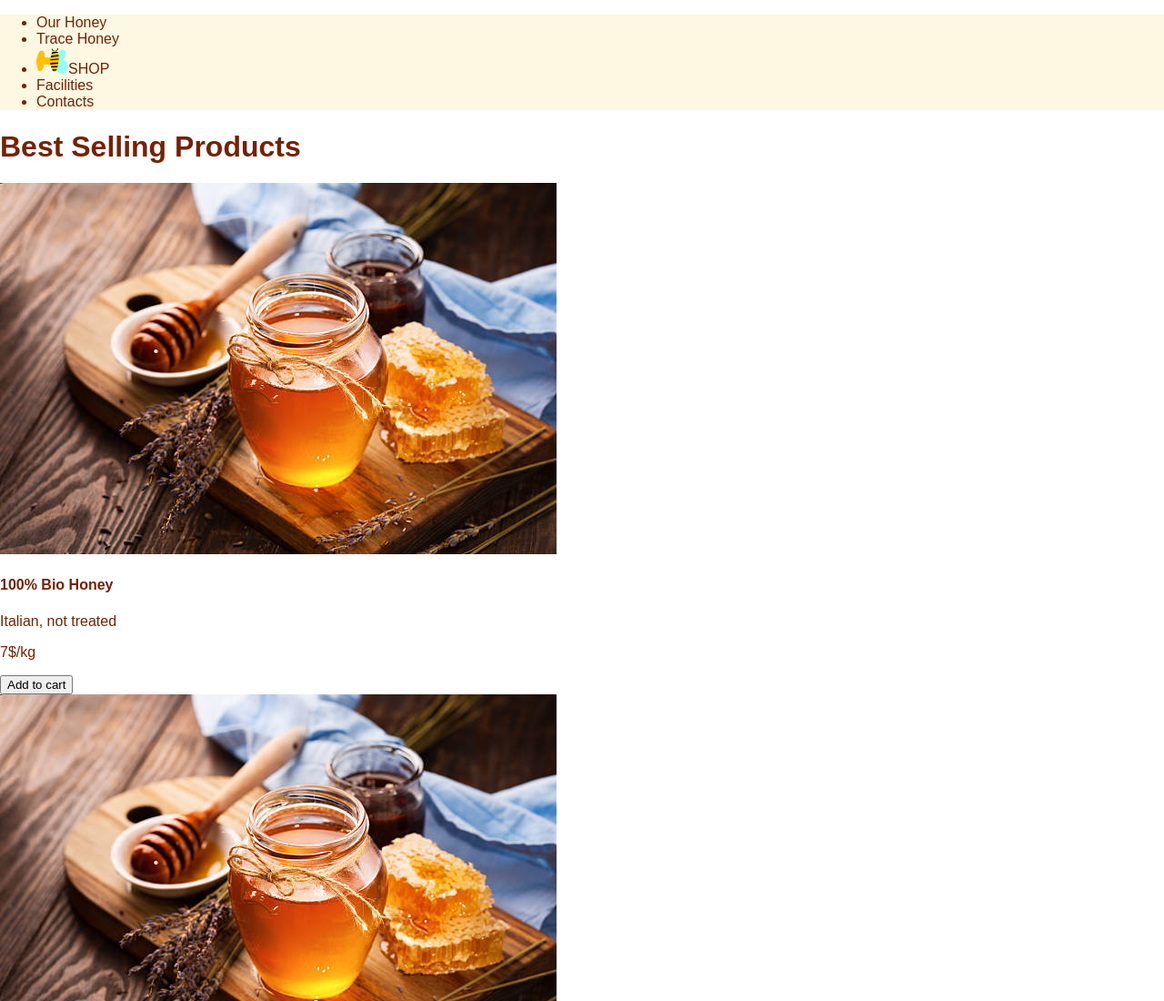
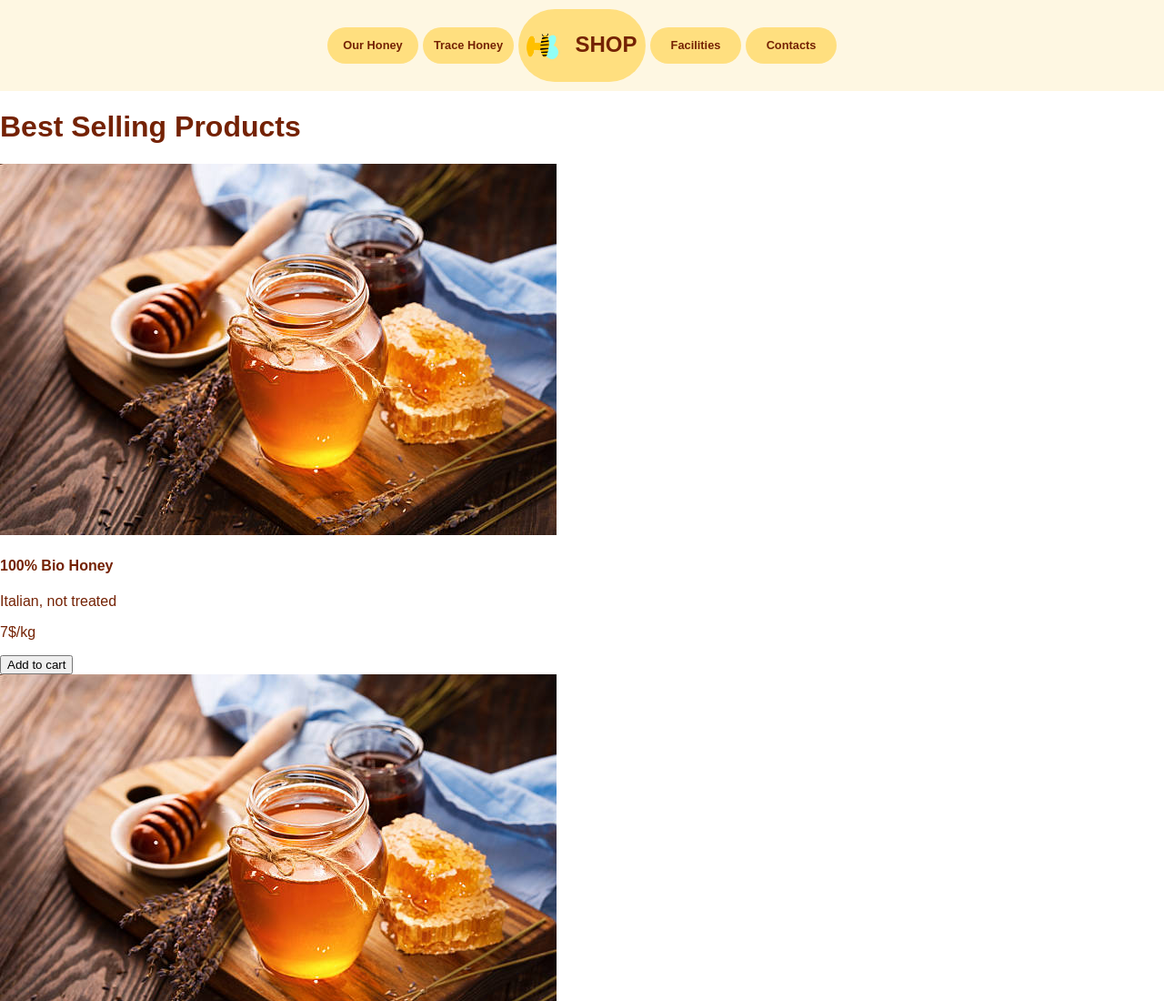
Before and after one commit to GIPSaro/U2-Week1, a plain HTML site: page Day3/layout.html in a window 1280 px wide. Shown: the top 1100 px of the page at 91% size. Drawn offline with Linux system fonts and the light colour scheme.

Commit message:
Day3/commit2/navbarCss

```diff
--- a/Day3/assets /css/layout.css
+++ b/Day3/assets /css/layout.css
@@ -12,3 +12,48 @@ header {
   background-color: #fef7e2;
   width: 100%;
 }
+
+/* NAVBAR */
+
+nav {
+  width: 100%;
+  height: 100px;
+  display: flex;
+  justify-content: center;
+}
+
+ul {
+  list-style: none;
+  padding: 0;
+  width: 100%;
+  display: flex;
+  justify-content: center;
+  gap: 5px;
+  align-items: center;
+}
+
+li {
+  background-color: #ffdf7f;
+  font-weight: 700;
+  font-size: 0.8rem;
+  height: 40px;
+  width: 100px;
+  border-radius: 20px;
+  text-align: center;
+  padding-top: 12px;
+}
+
+#shop-btn {
+  height: 80px;
+  border-radius: 40px;
+  width: 140px;
+  font-size: 1.5rem;
+  padding-top: 25px;
+}
+
+#shop-btn img {
+  margin-right: 18px;
+  vertical-align: middle;
+}
+
+/* PRODUCT CARD */
```
